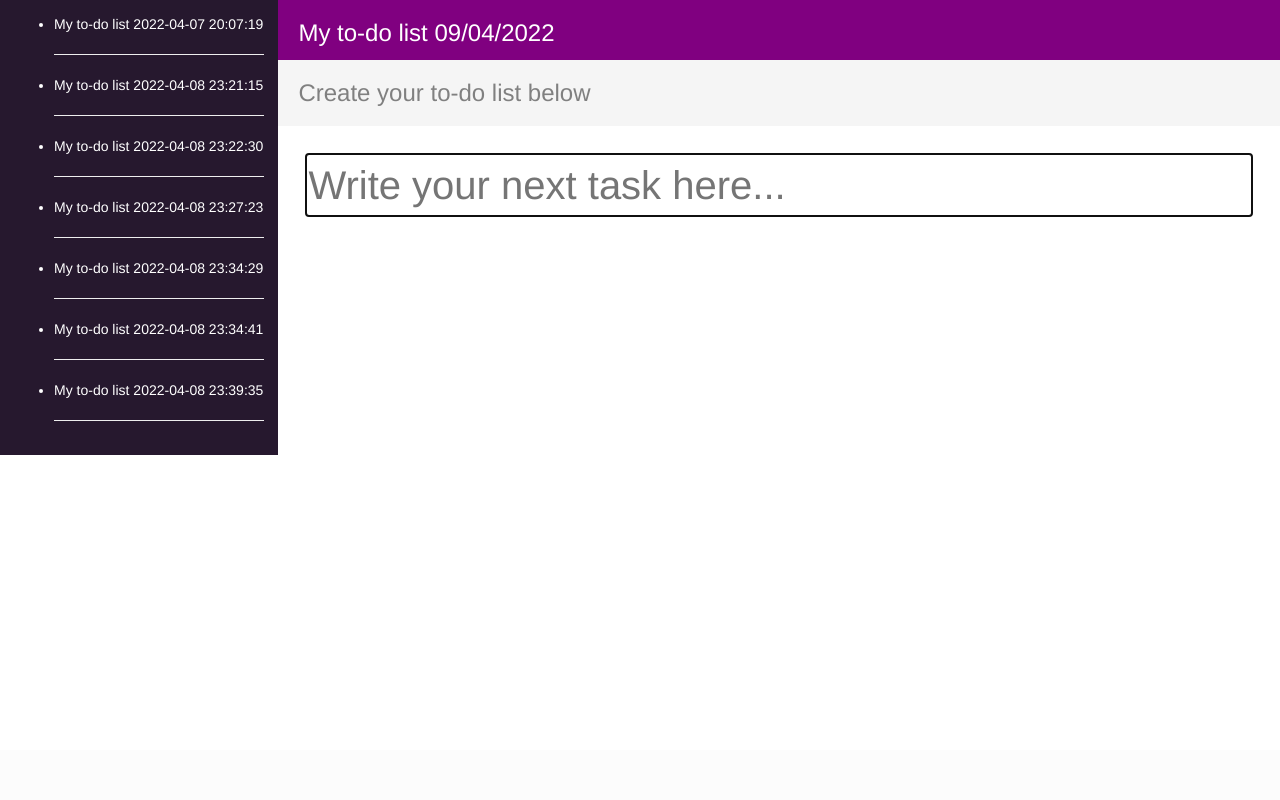
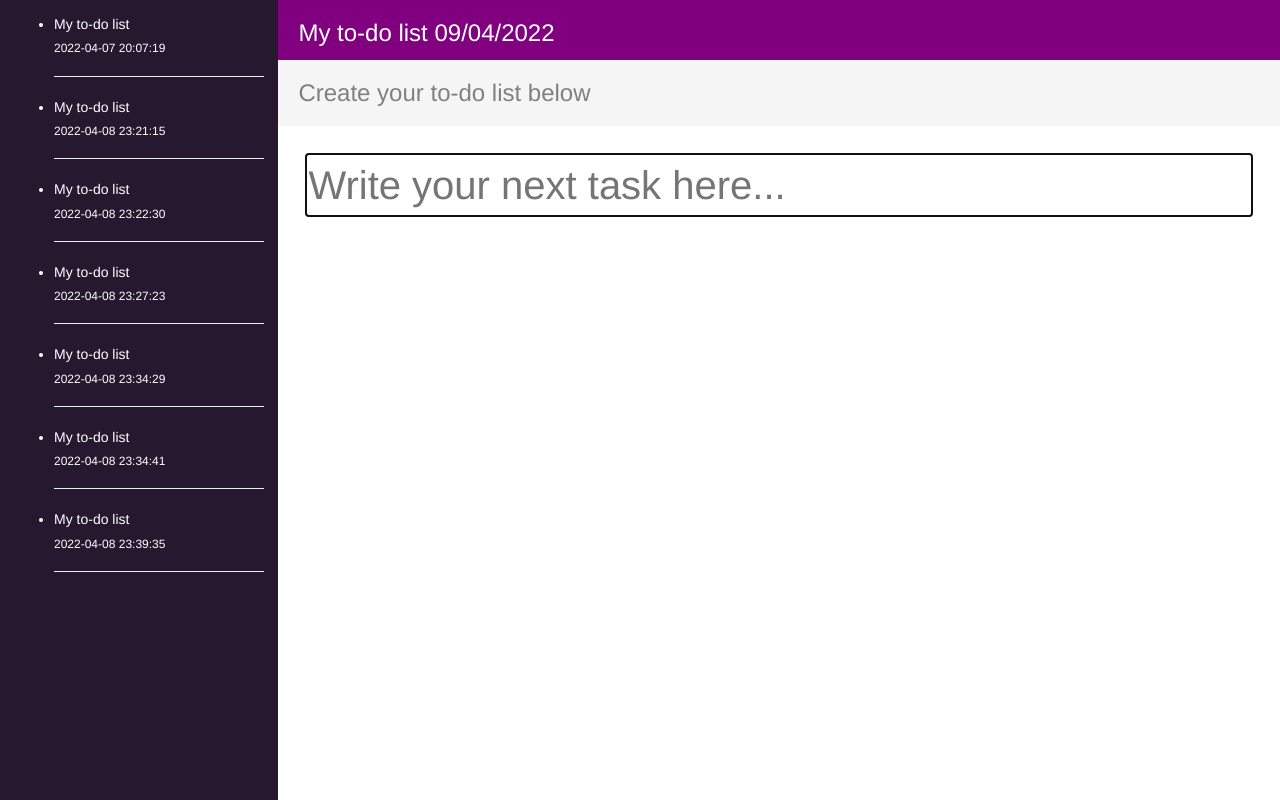
Before and after one commit to Elly0816/Breakout-Game, a Flask app: page /new in a window 1280 px wide. Shown: the part 50-850 px from the top of the page. Before the commit the page ends 505 px from the top, so only its background shows below. Run offline with Flask 2, Linux system fonts and the light colour scheme; a user stored in the database is signed in; data comes from the database, SQL or seed files in the repository; both versions use the stored data as it was after the commit; some libraries are stand-ins or nearby versions.

Commit message:
changed the style for sidebar view height

```diff
--- a/ToDoList/static/styles.css
+++ b/ToDoList/static/styles.css
@@ -93,6 +93,8 @@ input {
     background-color: #26182e;
     color: white;
     padding: 1em;
+    overflow-y: auto;
+    height: 100vh;
 }
 
 .others {
--- a/ToDoList/templates/task.html
+++ b/ToDoList/templates/task.html
@@ -45,7 +45,8 @@
                 <li>
                     <span>
                         <a href="{{ url_for('item', item=list.id, date=list.date) }}" style="text-decoration:none;color:white;">
-                            My to-do list {{ list.date }}
+                            <h5>My to-do list</h5>
+                            <h6>{{ list.date }}</h6>
                         </a>
                     </span>
                 </li>
```
Also changed, not shown: ToDoList/todo.db.
